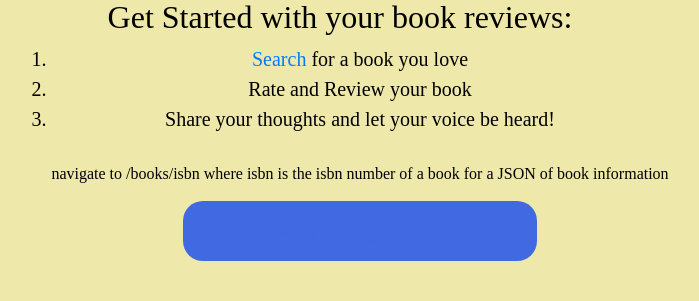
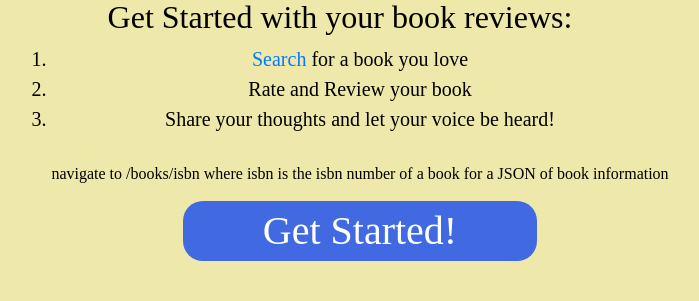
Before and after one commit to auschanh/Book-Reviews, a Flask app: template templates/index.html in a window 1280 px wide. Shown: the part 465-766 px from the top of the page, without its empty margins (300-999 px from the left). Run offline with Flask 2, Linux system fonts and the light colour scheme; the template is opened without the code that fills it, so the values that code supplies are empty; the visitor is signed in with stand-in values (Sample User, id 1); some libraries are stand-ins or nearby versions; some web fonts are replaced.

Commit message:
changed search button colour text on index

```diff
--- a/templates/index.html
+++ b/templates/index.html
@@ -30,7 +30,7 @@
                         <li>Share your thoughts and let your voice be heard! </li>
                  <br>
                  <h6> navigate to /books/isbn where isbn is the isbn number of a book for a JSON of book information </h6>
-                <a href="search" class="btn btn-light" style="color:royalblue" role="button"> Get Started! </a>
+                <a href="search" class="btn btn-light"  role="button"> Get Started! </a>
                 {% else %}
                 <h1> Enjoy the Book Reviews </h1>
                 <h2> Have your voice heard. </h2>
```
